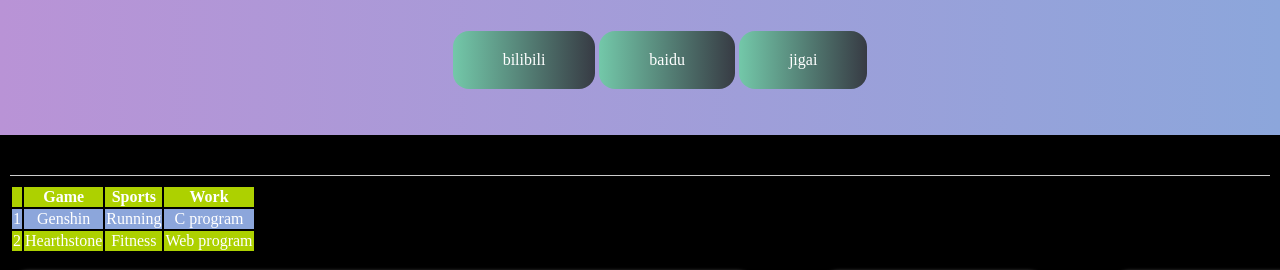
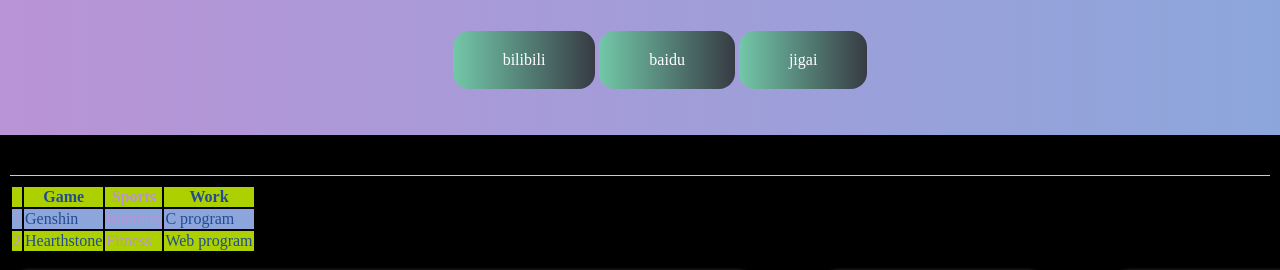
Before and after one commit to XiongZhiYuan233/hw2, a plain HTML site: page index.html in a window 1280 px wide. Shown: the top 270 px of the page. Drawn offline with Linux system fonts and the light colour scheme.

Commit message:
Update hw2.css

```diff
--- a/css/hw2.css
+++ b/css/hw2.css
@@ -48,10 +48,21 @@
 main table tr:nth-child(2n+0){
     background-color:#8ca6db ;
 }
-
+main table th:nth-child(2n){
+    color: #234b91;
+}
+main table td:nth-child(2n){
+    color: #234b91;
+}
+main table th:nth-child(2n+1){
+    color: #b993d6;
+}
+main table td:nth-child(2n+1){
+    color: #b993d6;
+}
 table{
     margin:10px;
-    text-align: center;
+    /* text-align: center; */
 }
 .col1{
     color: white;
```
